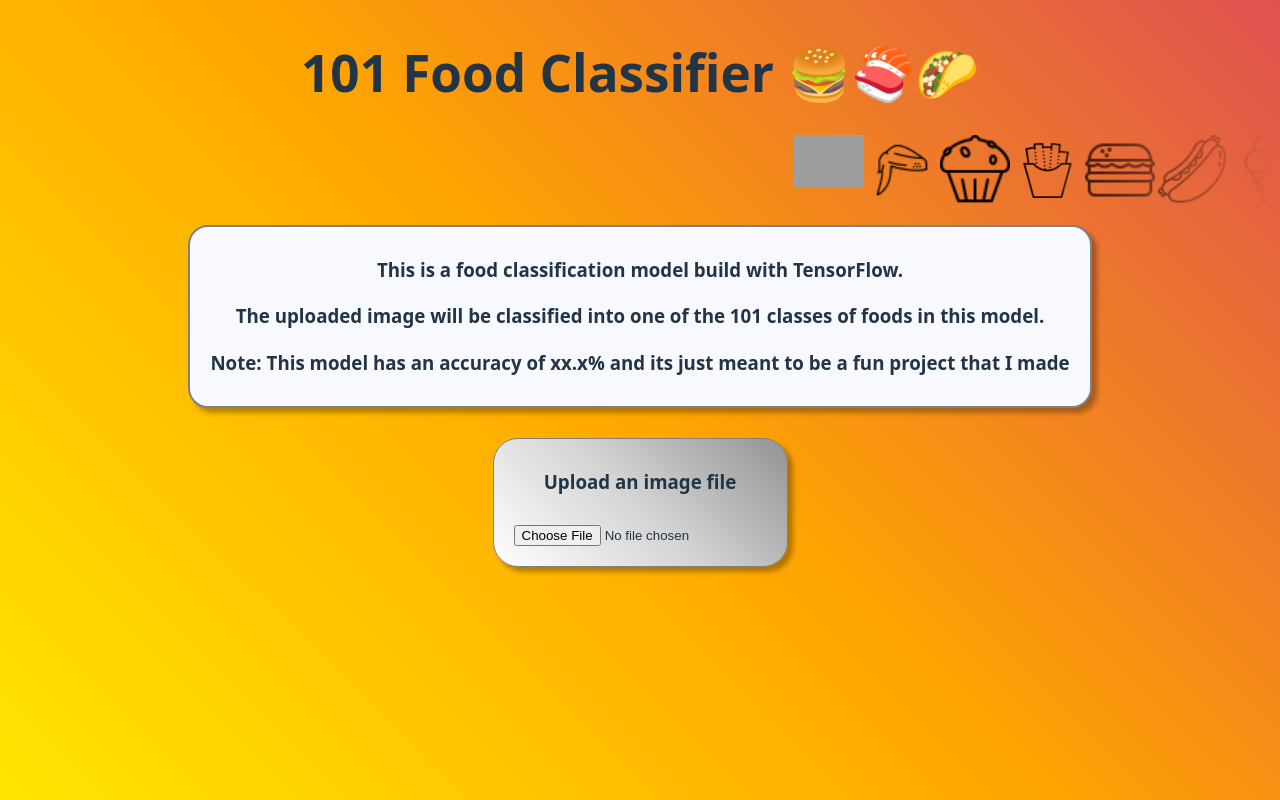
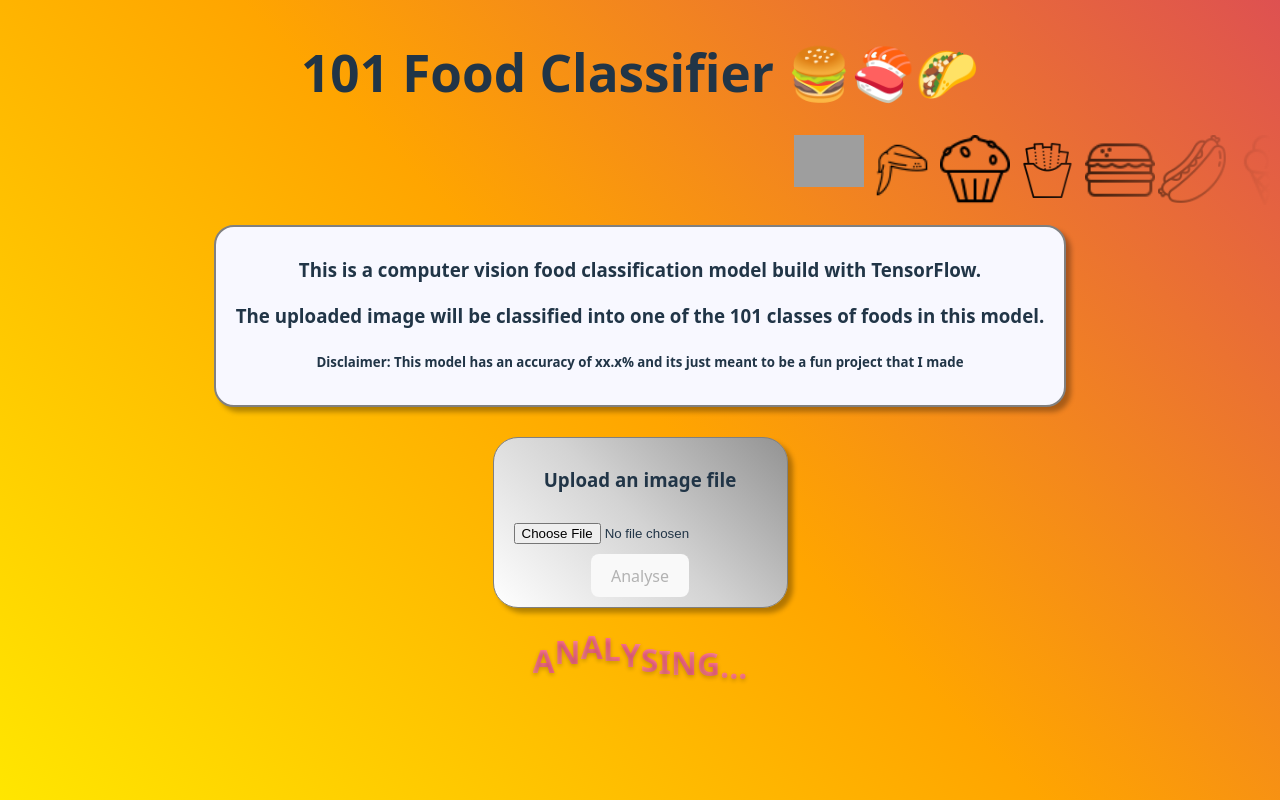
Before and after one commit to Kineth-t/Food-Classifier, a React (Vite) app in the folder frontend/food-vision-react/: page / in a window 1280 px wide. Built offline with nearby package versions, Linux system fonts and the light colour scheme; grey boxes are pictures that could not be loaded.

Commit message:
Added preview when uploaded image file. Also implemented a loading symbol when analysing.

```diff
--- a/frontend/food-vision-react/src/App.jsx
+++ b/frontend/food-vision-react/src/App.jsx
@@ -13,9 +13,9 @@
 			<Header />
 			<FoodBar />
 			<div className="introContainer">
-				<h3>This is a food classification model build with TensorFlow.</h3>
+				<h3>This is a computer vision food classification model build with TensorFlow.</h3>
 				<h3>The uploaded image will be classified into one of the 101 classes of foods in this model.</h3>
-				<h3><b>Note:</b> This model has an accuracy of xx.x% and its just meant to be a fun project that I made</h3>
+				<h5><b>Disclaimer:</b> This model has an accuracy of xx.x% and its just meant to be a fun project that I made</h5>
 			</div>
 			<ImgInput />
 			<Result />
--- a/frontend/food-vision-react/src/components/ImgInput.css
+++ b/frontend/food-vision-react/src/components/ImgInput.css
@@ -14,3 +14,34 @@
 input {
     padding:10px
 }
+
+.previewImg {
+    height: 70px;
+    width: auto;
+}
+
+.outputContainer .loader span {
+  display: inline-block;
+  animation: jumpingLetters 1.2s ease-in-out infinite;
+  animation-delay: calc(var(--letter) * 0.1s);
+  background: linear-gradient(45deg, #ff9a8b, #ff6a88, #ff99ac);
+  background-clip: text;
+  -webkit-background-clip: text;
+  color: transparent;
+  font-weight: bold;
+  font-size: 2rem;
+  text-shadow: 0 2px 4px rgba(0, 0, 0, 0.2);
+}
+
+
+@keyframes jumpingLetters {
+  0%, 100% {
+    transform: translateY(0);
+  }
+  30% {
+    transform: translateY(-15px);
+  }
+  60% {
+    transform: translateY(5px);
+  }
+}
--- a/frontend/food-vision-react/src/components/ImgInput.jsx
+++ b/frontend/food-vision-react/src/components/ImgInput.jsx
@@ -1,10 +1,85 @@
 import './ImgInput.css'
+import { useState, useRef } from 'react'
 
 export default function ImgInput() {
+
+    const [imgFile, setImgFile] = useState(null)
+    const [error, setError] = useState(null)
+    const [preview, setPreview] = useState(null)
+    const [loading, setLoading] = useState(true)
+    const fileInputRef = useRef(null);
+
+    const handleUploadedFile = (event) => {
+        event.preventDefault();
+        const file = event.target.files[0];
+        if (file && file.type.startsWith('image/')) {
+            setImgFile(file);
+            setError(null)
+
+            const reader = new FileReader();
+            reader.onload = (e) =>  setPreview(e.target.result)
+            reader.readAsDataURL(file)
+        }
+        else {
+            setError("Please select a valid image file.")
+        }
+    }
+
+    const predictFood = async () => {
+        if (!selectedFile) {
+            setError('Please select an image first.')
+            return;
+        }
+
+        setLoading(true);
+        setError(null);
+        setPrediction(null);
+
+        const formData = new FormData()
+        formData.append('file', imgFile);
+
+        // try {
+
+        // }
+    }
+
     return (
-        <div className="inputContainer">
-            <h3>Upload an image file</h3>
-            <input type="file" accept='image/jpg, image/png'/>
-        </div>
+        <>
+            <div className="inputContainer">
+                {preview?
+                    <>
+                        <img src={preview} alt="Preview" className='previewImg'/>
+                        <p>Click to select a different image</p>
+                    </> :
+                    <>
+                        <h3>Upload an image file</h3>
+                    </>
+                }
+                <input ref={fileInputRef} type="file" accept='image/jpg, image/png'
+                onChange={handleUploadedFile}/>
+                <button onClick={predictFood} disabled={!imgFile || loading}>Analyse</button>
+            </div>
+            <div className="outputContainer">
+                {loading ? (
+                  <div className="loader">
+                    <span style={{"--letter":1}}>A</span>
+                    <span style={{"--letter":2}}>N</span>
+                    <span style={{"--letter":3}}>A</span>
+                    <span style={{"--letter":4}}>L</span>
+                    <span style={{"--letter":5}}>Y</span>
+                    <span style={{"--letter":6}}>S</span>
+                    <span style={{"--letter":7}}>I</span>
+                    <span style={{"--letter":8}}>N</span>
+                    <span style={{"--letter":9}}>G</span>
+                    <span style={{"--letter":10}}>.</span>
+                    <span style={{"--letter":11}}>.</span>
+                    <span style={{"--letter":12}}>.</span>
+                  </div>
+                ) : (
+                  'Identify Food'
+                )}
+            </div>
+        </>
+
     )
 }
```
